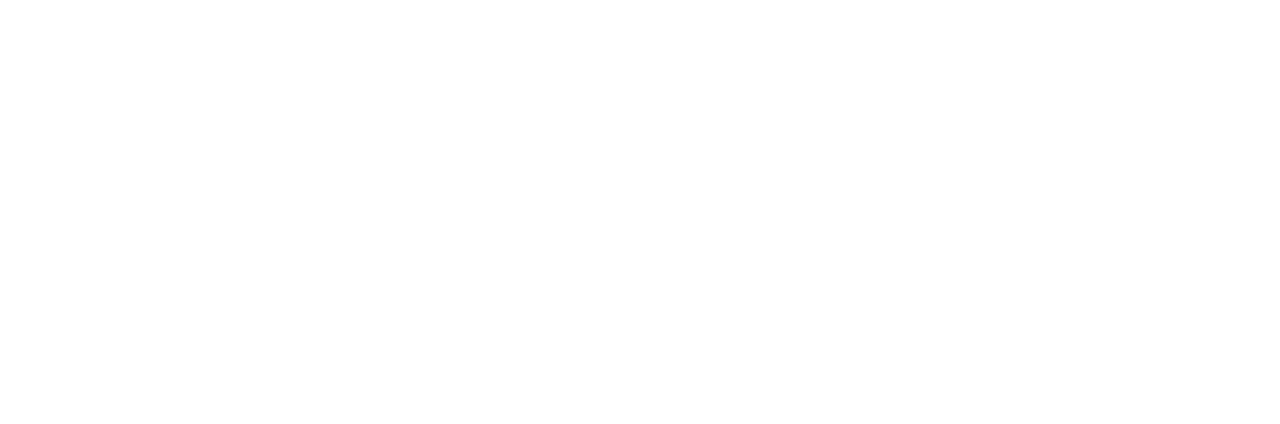
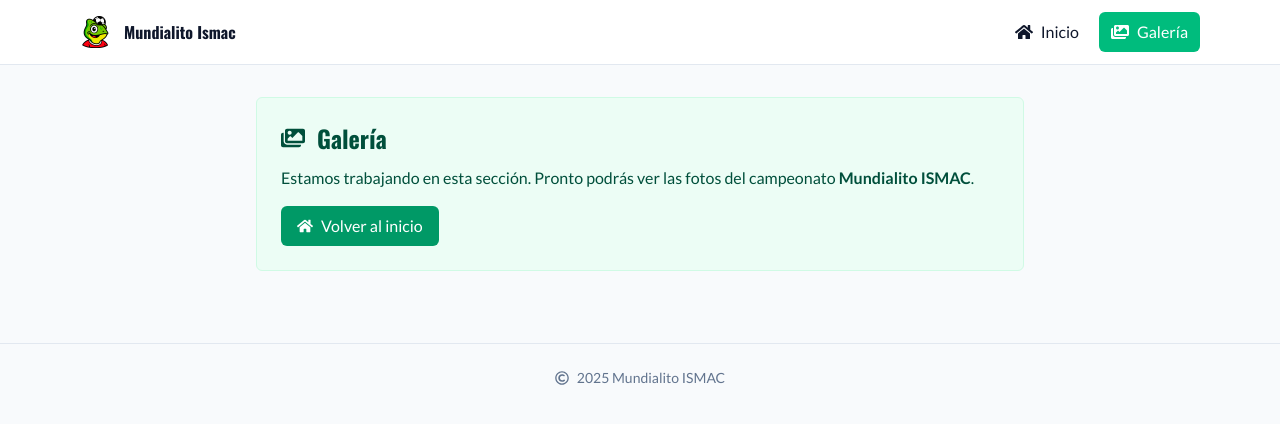
Before and after one commit to MarcoPozo/MundialitoIsmac, a React (Vite) app: page /galeria in a window 1280 px wide. Before the commit this address had no page. Shown: the top 424 px of the page. Built offline with nearby package versions, Linux system fonts and the light colour scheme.

Commit message:
Se implemento mensaje momentaneo en galeria

```diff
--- a/src/App.jsx
+++ b/src/App.jsx
@@ -1,12 +1,14 @@
 import { Routes, Route } from "react-router-dom";
 import Layout from "./components/Layout";
 import Home from "./views/Home";
+import Gallery from "./views/Gallery";
 
 export default function App() {
   return (
     <Routes>
       <Route element={<Layout />}>
         <Route index element={<Home />} />
+        <Route path="galeria" element={<Gallery />} />
       </Route>
     </Routes>
   );
--- /dev/null
+++ b/src/views/Gallery.jsx
@@ -0,0 +1,29 @@
+import { FaImages, FaHome } from "react-icons/fa";
+import { Link } from "react-router-dom";
+
+export default function Gallery() {
+  return (
+    <section className="mx-auto max-w-3xl">
+      <div className="rounded-md border border-emerald-100 bg-emerald-50 p-6 text-emerald-900">
+        <div className="flex items-center gap-3">
+          <FaImages className="text-2xl" />
+          <h1 className="text-xl sm:text-2xl font-bold">Galería</h1>
+        </div>
+
+        <p className="mt-3 text-sm sm:text-base">
+          Estamos trabajando en esta sección. Pronto podrás ver las fotos del
+          campeonato <strong>Mundialito ISMAC</strong>.
+        </p>
+
+        <div className="mt-4 flex gap-2">
+          <Link
+            to="/"
+            className="inline-flex items-center gap-2 rounded-md bg-emerald-600 px-4 py-2 text-white hover:bg-emerald-700">
+            <FaHome />
+            Volver al inicio
+          </Link>
+        </div>
+      </div>
+    </section>
+  );
+}
```
